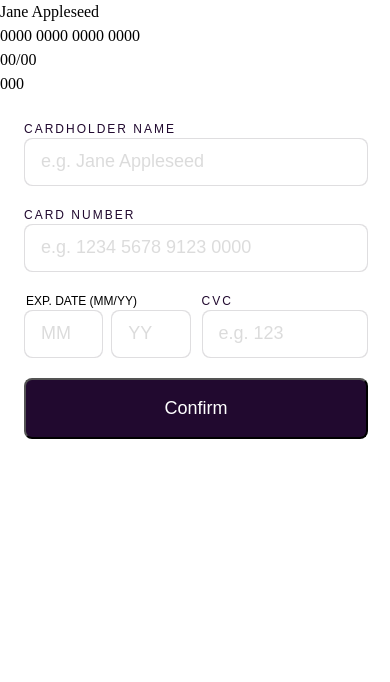
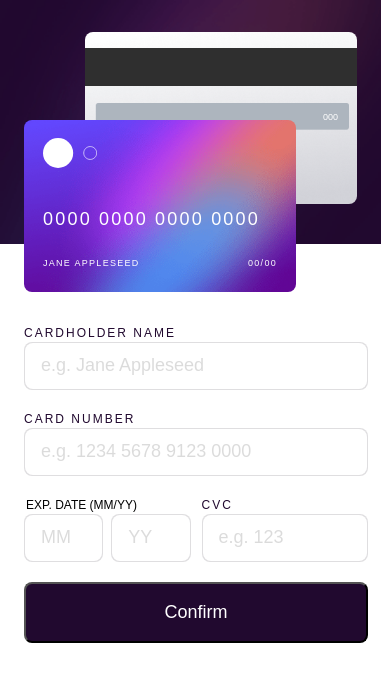
Before and after one commit to DonHeidi/interactive-card-details-form, a React (Vite) app: page / in a window 390 px wide. Shown: the top 682 px of the page. Built offline with nearby package versions, Linux system fonts and the light colour scheme; a web font is replaced by a local one.

Commit message:
feat: implemented card preview styles
The implemented design differs from the design file. The actual aspect ratio of creadit cards was
respectes. Furthermore, the distance between the preview and the form was reduced to allow the app
to be completly viewable on an iPhone SE.

```diff
--- a/src/components/preview/CardBack/index.tsx
+++ b/src/components/preview/CardBack/index.tsx
@@ -7,8 +7,8 @@ type CardBackProps = {
 export default function CardBack({ cvc }: CardBackProps) {
   const cvcDisplay = createDisplayValue(3, cvc)
   return (
-    <div className="card card__back">
-      <div>{cvcDisplay}</div>
+    <div className="card card--back rounded--md text light">
+      <span className="card__cvc">{cvcDisplay}</span>
     </div>
   )
 }
--- a/src/components/preview/CardFront/index.tsx
+++ b/src/components/preview/CardFront/index.tsx
@@ -13,12 +13,13 @@ export default function CardFront({ cardNumber, cardholderName, expirationDate }
   const monthDisplay = createDisplayValue(2, expirationDate?.month?.toString())
   const yearDisplay = createDisplayValue(2, expirationDate?.year?.toString())
   return (
-    <div>
-      <div>{cardholderDisplay}</div>
-      <div className="card-details__number">{numDisplay}</div>
-      <div>
+    <div className="card card--front rounded--md text md light">
+      <img className="card__logo" src="/images/card-logo.svg" alt="credit card logo" />
+      <span className="card__name">{cardholderDisplay}</span>
+      <span className="card__number">{numDisplay}</span>
+      <span className="card__expiration-date">
         {monthDisplay}/{yearDisplay}
-      </div>
+      </span>
     </div>
   )
 }
--- a/src/components/preview/CreditCard/index.tsx
+++ b/src/components/preview/CreditCard/index.tsx
@@ -4,7 +4,7 @@ import { Card } from '../../types'
 
 export default function CreditCard({ cardholderName, cardNumber, expirationDate, cvc }: Card) {
   return (
-    <div className="credit-card">
+    <div className="card__wrapper">
       <CardFront cardholderName={cardholderName} cardNumber={cardNumber} expirationDate={expirationDate} />
       <CardBack cvc={cvc} />
     </div>
--- a/src/styles/index.scss
+++ b/src/styles/index.scss
@@ -26,13 +26,14 @@ input::placeholder {
 }
 
 .rounded {
-  &.rounded--sm {
+  border-radius: 0.5rem;
+  &--sm {
     border-radius: 0.25rem;
   }
-  &.rounded--md {
+  &--md {
     border-radius: 0.5rem;
   }
-  &.rounded--lg {
+  &--lg {
     border-radius: 0.625rem;
   }
 }
@@ -102,6 +103,7 @@ input::placeholder {
   column-gap: 11px;
   width: 100%;
   padding: 1.5rem;
+  padding-top: 0rem;
 
   & &__input {
     position: relative;
@@ -155,3 +157,95 @@ input::placeholder {
     }
   }
 }
+
+.card {
+  --image: '';
+
+  grid-column-start: var(--column-start);
+  grid-column-end: var(--column-end);
+  grid-row-start: var(--row-start);
+
+  grid-row-end: var(--row-end);
+
+  width: 272px;
+  aspect-ratio: 1.586/1;
+  position: relative;
+  background-size: cover;
+  background-position: center;
+  background-image: var(--image);
+  z-index: var(--z);
+
+  * {
+    position: absolute;
+  }
+
+  &.card {
+    &--front {
+      --image: url('/images/bg-card-front.png');
+      --z: 2;
+      --column-start: 2;
+      --column-end: 4;
+      --row-start: 3;
+      --row-end: 5;
+    }
+
+    &--back {
+      --image: url('/images/bg-card-back.png');
+      --z: 1;
+      --column-start: 3;
+      --column-end: 5;
+      --row-start: 2;
+      --row-end: 4;
+    }
+  }
+
+  &__wrapper {
+    width: 100%;
+    max-width: 381px;
+    background-image: url('/images/bg-main-mobile.png');
+    background-size: contain;
+    background-repeat: no-repeat;
+    position: relative;
+    display: grid;
+    place-items: center;
+    grid-template-columns: 16px 61px 1fr 61px 16px;
+    grid-template-rows: 32px 88px 1fr 88px 32px;
+  }
+
+  &__name {
+    left: 19px;
+    top: 80%;
+    letter-spacing: 1.29px;
+    font-size: 9px;
+    text-transform: uppercase;
+  }
+
+  &__number {
+    left: 19px;
+    top: 50%;
+    letter-spacing: 2.2px;
+    font-size: 18px;
+    text-transform: uppercase;
+  }
+
+  &__expiration-date {
+    right: 19px;
+    top: 80%;
+    letter-spacing: 1.29px;
+    font-size: 9px;
+    text-transform: uppercase;
+  }
+
+  &__cvc {
+    font-size: 9px;
+    top: 50%;
+    right: 19px;
+    transform: translate(0, -50%);
+  }
+
+  &__logo {
+    left: 19px;
+    top: 17.6px;
+    height: 30px;
+  }
+}
```
